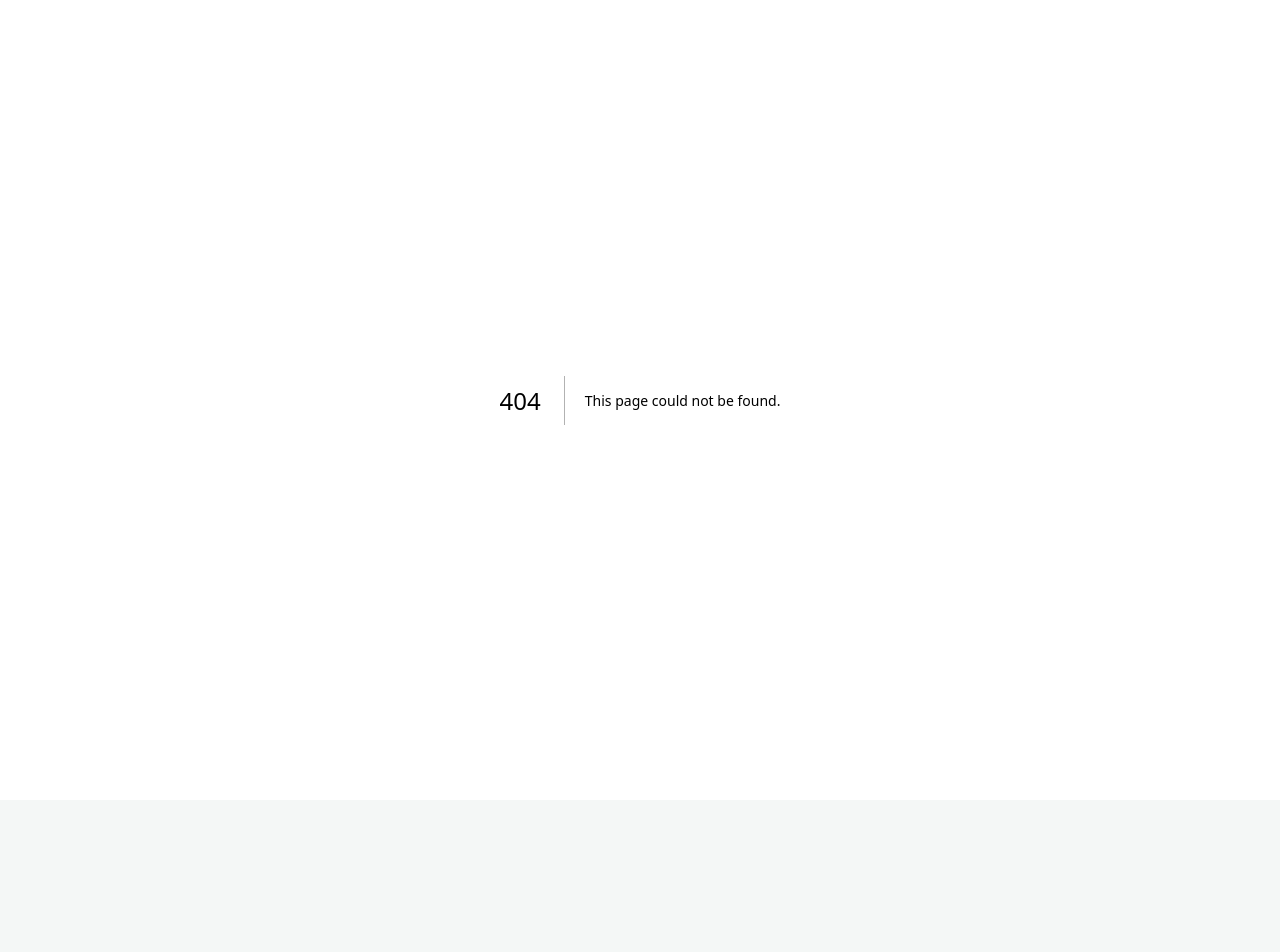
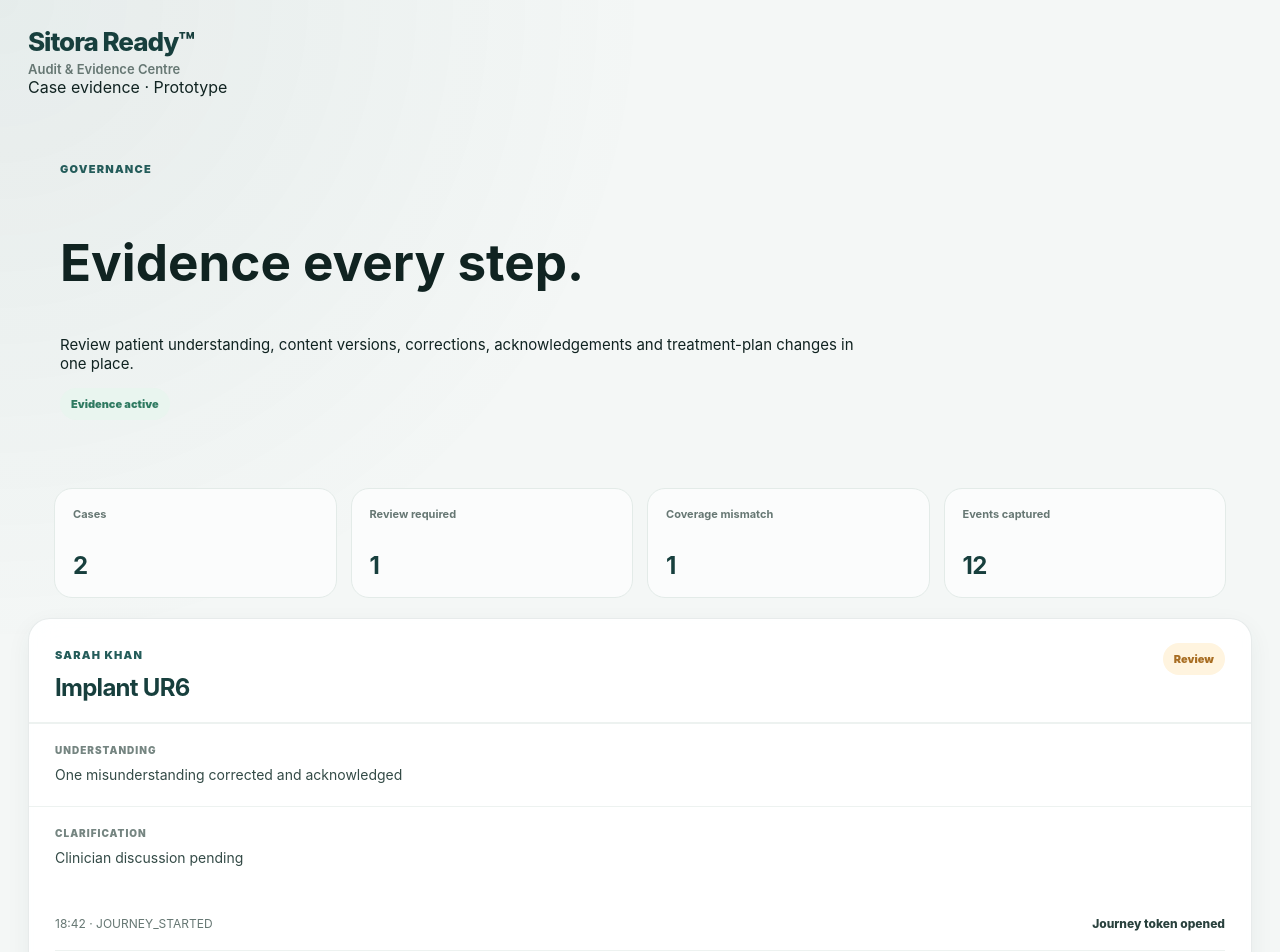
Before and after one commit to Nylon1/Sitora-Ready, a Next.js app: page /admin/audit in a window 1280 px wide. Before the commit this address had no page. Shown: the top 952 px of the page. Before the commit the page ends 800 px from the top, so only its background shows below. Built offline with nearby package versions, Linux system fonts and the light colour scheme.

Commit message:
Add audit evidence route

```diff
--- /dev/null
+++ b/app/admin/audit/page.tsx
@@ -0,0 +1,34 @@
+import { auditCases } from '../../../lib/audit-demo-data';
+
+export default function AuditPage() {
+  return (
+    <main className="desktopApp">
+      <header className="desktopHeader">
+        <div><div className="brand">Sitora Ready™</div><div className="tagline">Audit & Evidence Centre</div></div>
+        <div className="headerMeta">Case evidence · Prototype</div>
+      </header>
+      <section className="practiceShell">
+        <div className="heroPanel">
+          <div><span className="eyebrow">Governance</span><h1>Evidence every step.</h1><p>Review patient understanding, content versions, corrections, acknowledgements and treatment-plan changes in one place.</p></div>
+          <span className="status green">Evidence active</span>
+        </div>
+        <div className="metricGrid">
+          <div className="metric"><span>Cases</span><strong>{auditCases.length}</strong></div>
+          <div className="metric"><span>Review required</span><strong>1</strong></div>
+          <div className="metric"><span>Coverage mismatch</span><strong>1</strong></div>
+          <div className="metric"><span>Events captured</span><strong>{auditCases.reduce((sum, item) => sum + item.events.length, 0)}</strong></div>
+        </div>
+        {auditCases.map((item) => (
+          <section className="dashboardCard" key={item.id} style={{ marginBottom: 18 }}>
+            <div className="cardHeader"><div><span className="eyebrow">{item.patient}</span><h2>{item.treatment}</h2></div><span className={item.status === 'Complete' ? 'status green' : 'status amber'}>{item.status}</span></div>
+            <div className="section"><span className="sectionTitle">Understanding</span><p>{item.understanding}</p></div>
+            <div className="section"><span className="sectionTitle">Clarification</span><p>{item.clarification}</p></div>
+            <div className="auditList">
+              {item.events.map((event) => <div className="auditRow" key={event.id}><span>{event.time} · {event.type}</span><strong>{event.evidence}</strong></div>)}
+            </div>
+          </section>
+        ))}
+      </section>
+    </main>
+  );
+}
```
